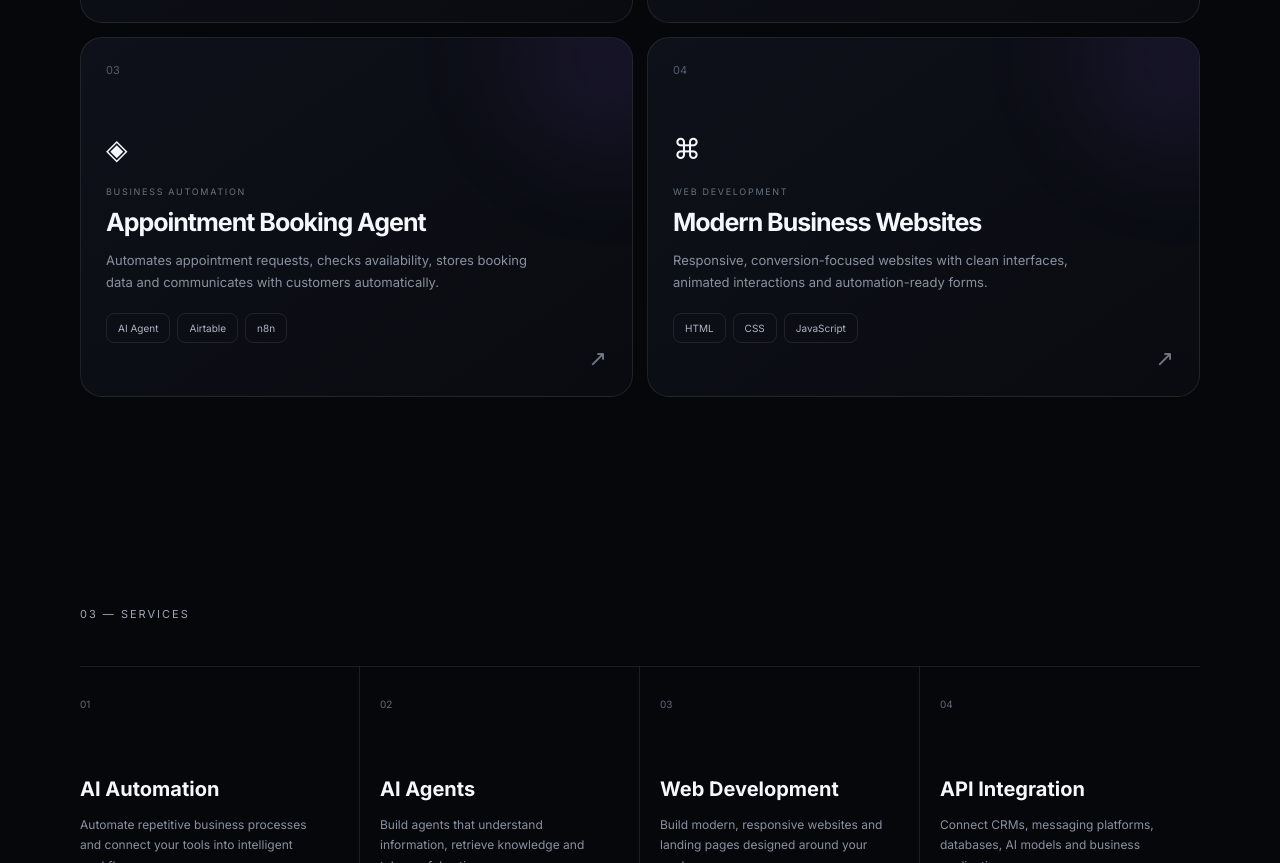
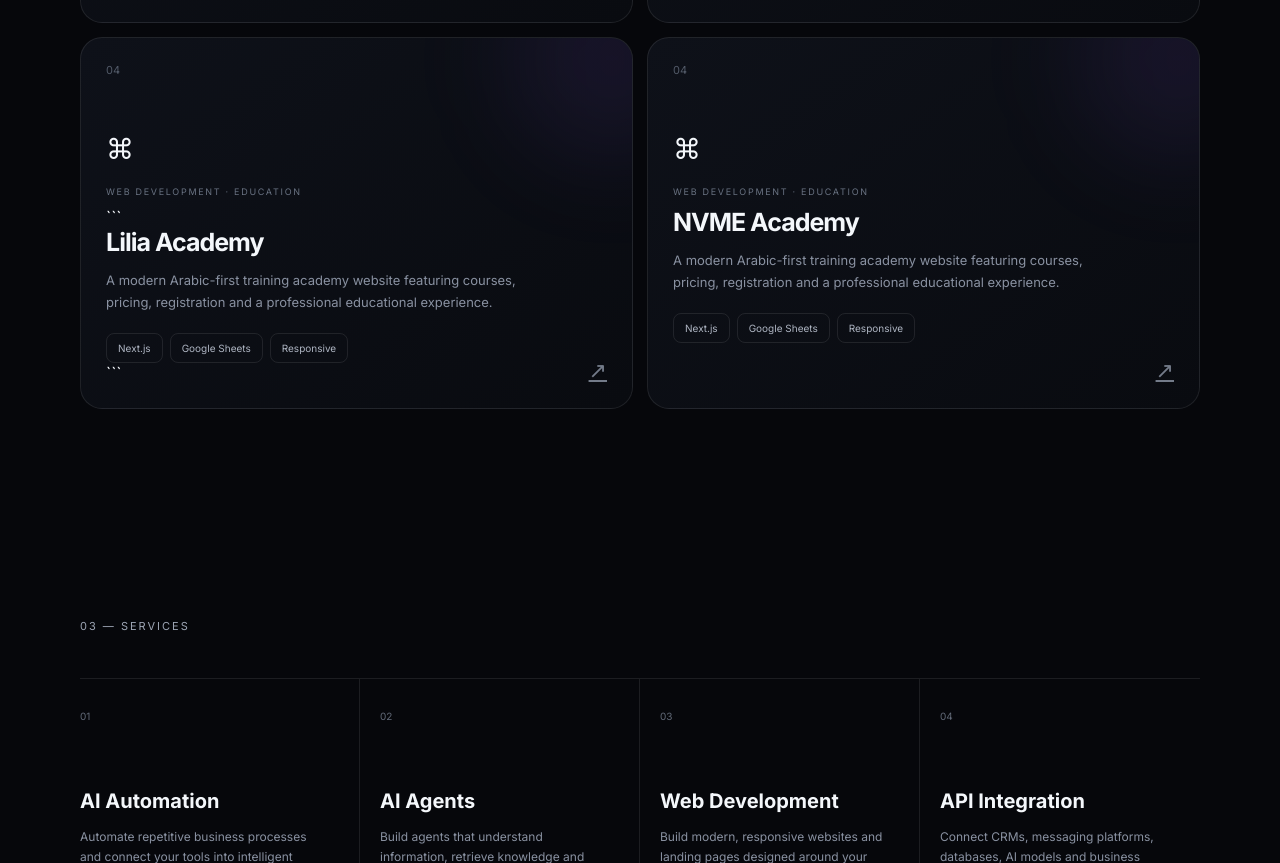
Before and after one commit to yaakoub-saidi/my-portfolio, a plain HTML site: page index.html in a window 1280 px wide. Shown: the part 2145-3008 px from the top of the page. Drawn offline with Linux system fonts and the light colour scheme.

Commit message:
Update Lilia Academy website

````diff
--- a/index.html
+++ b/index.html
@@ -119,27 +119,71 @@
         </article>
 
        <article class="project-card reveal">
-          <div class="project-number">03</div>
-          <div class="project-icon">◈</div>
+  <div class="project-number">04</div>
+
+  <div class="project-icon">⌘</div>
+
   <div class="project-content">
-            <p class="tag">BUSINESS AUTOMATION</p>
-            <h3>Appointment Booking Agent</h3>
-            <p>Automates appointment requests, checks availability, stores booking data and communicates with customers automatically.</p>
-            <div class="tech"><span>AI Agent</span><span>Airtable</span><span>n8n</span></div>
+    <p class="tag">WEB DEVELOPMENT · EDUCATION</p>
+
+```
+<h3>Lilia Academy</h3>
+
+<p>
+  A modern Arabic-first training academy website featuring
+  courses, pricing, registration and a professional educational experience.
+</p>
+
+<div class="tech">
+  <span>Next.js</span>
+  <span>Google Sheets</span>
+  <span>Responsive</span>
 </div>
-          <span class="arrow">↗</span>
+```
+
+  </div>
+
+<a
+class="arrow"
+href="https://yaakoub-saidi.github.io/lilia-academy/"
+target="_blank"
+rel="noopener noreferrer"
+aria-label="View Lilia Academy"
+
+> ↗</a>
+
 </article>
+
 
         <article class="project-card reveal">
   <div class="project-number">04</div>
+
   <div class="project-icon">⌘</div>
+
   <div class="project-content">
-            <p class="tag">WEB DEVELOPMENT</p>
-            <h3>Modern Business Websites</h3>
-            <p>Responsive, conversion-focused websites with clean interfaces, animated interactions and automation-ready forms.</p>
-            <div class="tech"><span>HTML</span><span>CSS</span><span>JavaScript</span></div>
+    <p class="tag">WEB DEVELOPMENT · EDUCATION</p>
+
+    <h3>NVME Academy</h3>
+
+    <p>
+      A modern Arabic-first training academy website featuring
+      courses, pricing, registration and a professional educational experience.
+    </p>
+
+    <div class="tech">
+      <span>Next.js</span>
+      <span>Google Sheets</span>
+      <span>Responsive</span>
     </div>
-          <span class="arrow">↗</span>
+  </div>
+
+  <a
+    class="arrow"
+    href="https://trainer-website-poi.vercel.app/"
+    target="_blank"
+    rel="noopener noreferrer"
+    aria-label="View NVME Academy"
+  >↗</a>
 </article>
       </div>
     </section>
````
Lines whose indentation alone changed are shown as unchanged.
